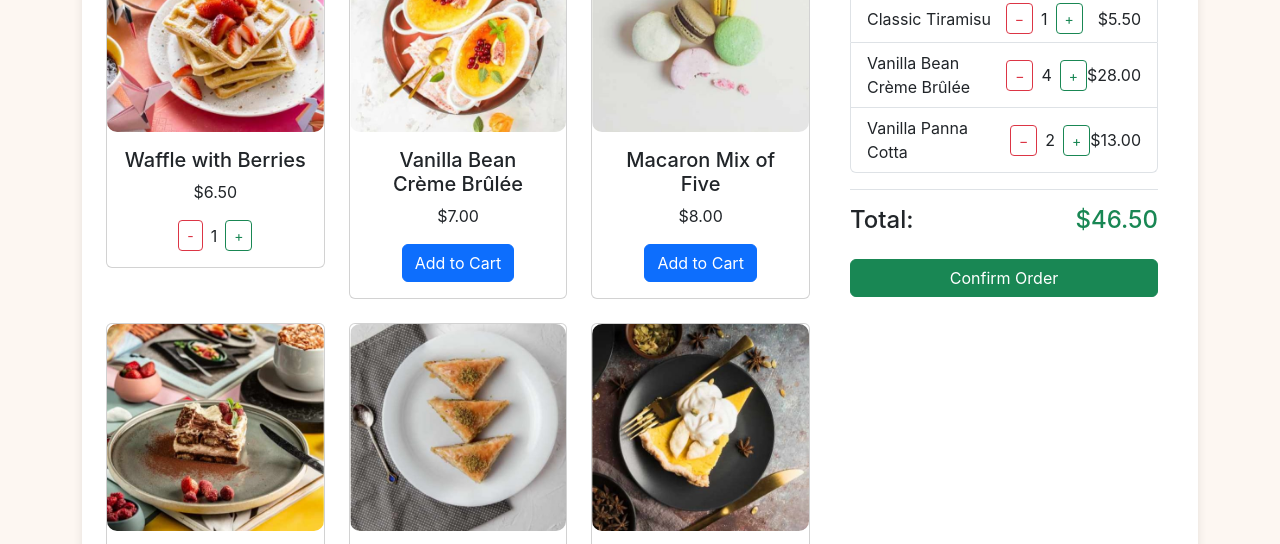
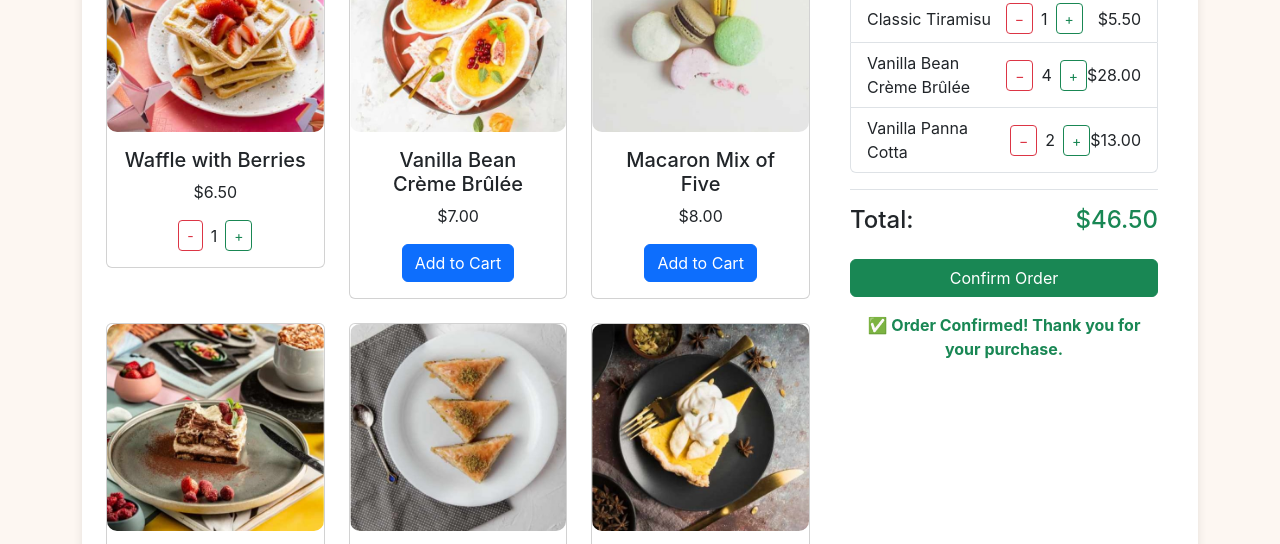
Before and after one commit to DSAW-2025-I/item-list-vykymoon, a plain HTML site: page boostrap.html in a window 1280 px wide. Both pictures are taken after a click on the button "Confirm Order". Shown: the part 220-764 px from the top of the page. Drawn offline with nearby package versions, Linux system fonts and the light colour scheme.

Commit message:
La confirmacion más gonorrea del getto

```diff
--- a/boostrap.html
+++ b/boostrap.html
@@ -168,8 +168,12 @@
                           <h4>Total:</h4>
                           <h4 class="text-success" id="cart-total">$46.50</h4>
                       </div>
-                      <button class="btn btn-success w-100 mt-3">Confirm Order</button>
+                      <button class="btn btn-success w-100 mt-3" onclick="confirmOrder()">Confirm Order</button>
+                      <p id="order-confirmation" class="text-center text-success mt-3 fw-bold" style="display: none;">
+                          ✅ Order Confirmed! Thank you for your purchase.
+                      </p>
                   </div>
+
 
 
                   </div>
--- a/script.js
+++ b/script.js
@@ -53,3 +53,8 @@ function updateCartSummary() {
     document.getElementById('cart-count').textContent = cartCount;
     document.getElementById('cart-total').textContent = `$${totalPrice.toFixed(2)}`;
 }
+
+function confirmOrder() {
+    let confirmationMessage = document.getElementById("order-confirmation");
+    confirmationMessage.style.display = "block";
+}
```
